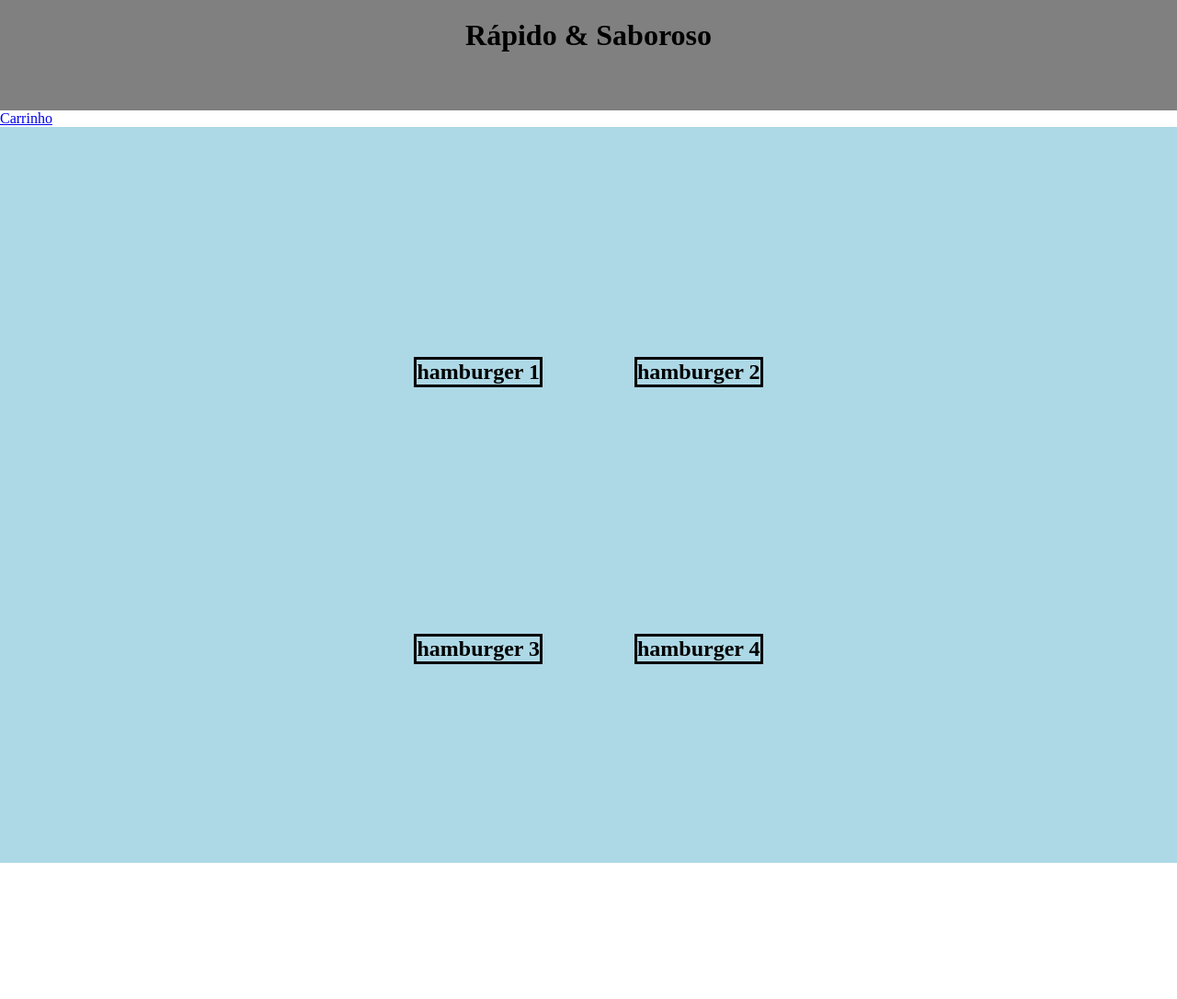
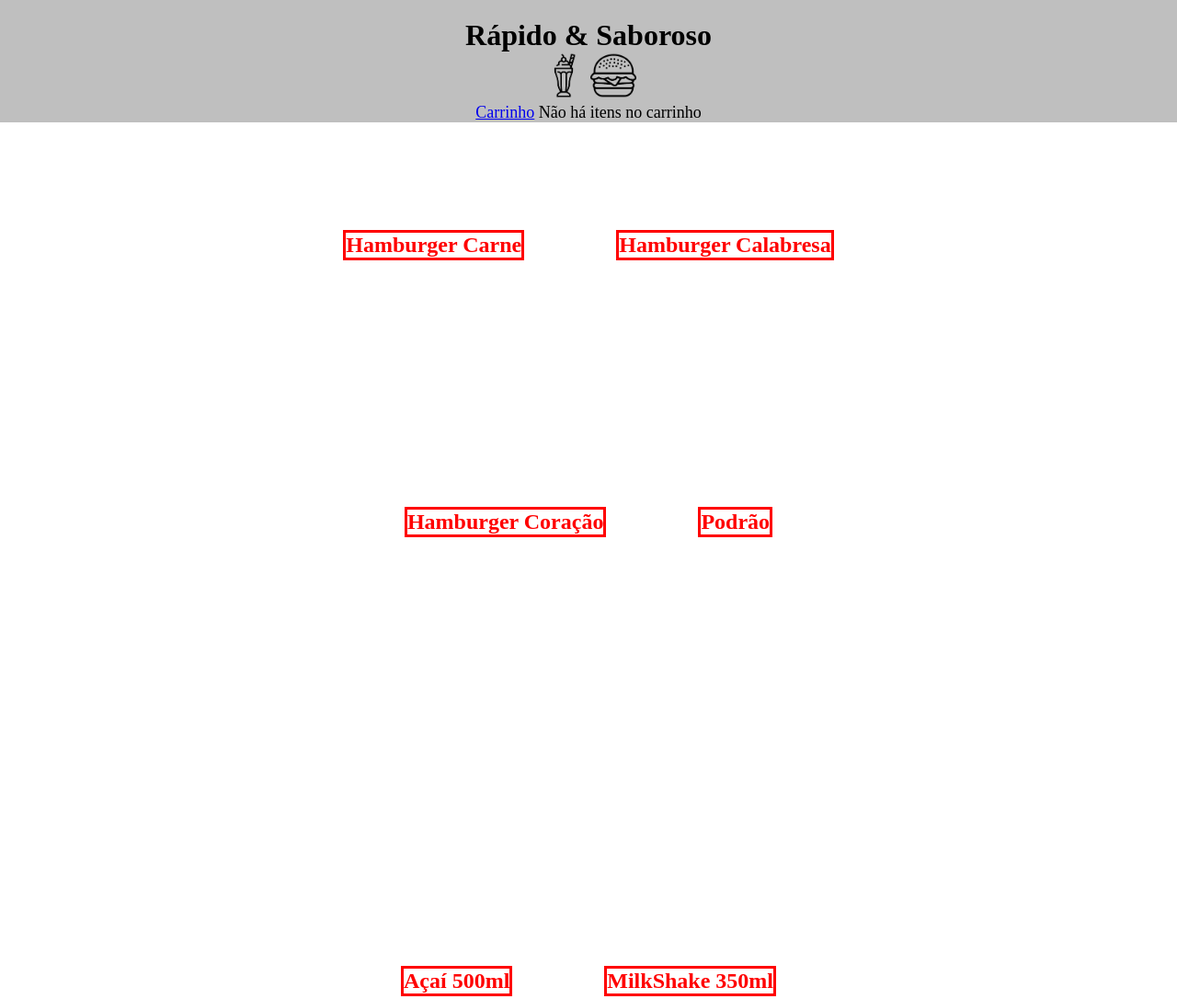
Before and after one commit to dearerknoot/Projeto-lancheria, a plain HTML site: page index.html in a window 1280 px wide. Shown: the top 1086 px of the page at 92% size. Before the commit the page ends 938 px from the top, so only its background shows below. Drawn offline with Linux system fonts and the light colour scheme.

Commit message:
atualização projeto lancheria

```diff
--- a/index.css
+++ b/index.css
@@ -1,26 +1,32 @@
 *{
    margin: 0;
 }
+body{
+   background-image: url('');
+   background-size: cover;
+}
 #main{
    width: 100%;
-   background-color: gray;
-   height: 100px;
+   background-color: rgba(128, 128, 128, 0.507);
+   height: auto;
    text-align: center;
    padding-top: 20px;
+   position: fixed;
 }
 .item{
    border-style: solid;
+   display: flex;
 }
 #hamburger{
-   background-color: lightblue;
-   background-size: cover;
+   /* background-image: none;
+   background-size: cover; */
    height: 100vh;
 }
 .content{
    display: flex;
    /* padding-top: 250px; */
    justify-content: center;
-
+   color: red
 }
 .item{
    /* width: 200px; */
@@ -29,3 +35,13 @@
    margin-right: 50px;
    margin-top: 250px;
 }
+.links{
+   font-size: large;
+}
+#sobremesas{
+   height: 100vh;
+}
+.icone{
+   width: 50px;
+   height: 50px;
+}
--- a/index.html
+++ b/index.html
@@ -3,33 +3,58 @@
 <head>
    <meta charset="UTF-8">
    <meta name="viewport" content="width=device-width, initial-scale=1.0">
-   <title>Lanchonete Rápido & Saboroso</title>
+   <title>Rápido & Saboroso</title>
+   <link rel="shortcut icon" href="imagens/hamburger-removebg-preview.png">
    <link rel="stylesheet" href="index.css">
 </head>
 <body>
 
    <div id="main">
       <h1>Rápido & Saboroso</h1>
+      <div class="links">
+         <a href="#sobremesas"><img src="imagens/2234893-removebg-preview.png" class="icone"></a>
+         <a href="#hamburger"><img src="imagens/176152-removebg-preview.png" class="icone"></a>
+         <div class="links" id="carrinho">
+            <a href="lista.html">Carrinho</a><label id="alerta"></label>
+         </div>
+      </div>
    </div>
-   <a href="lista.html">Carrinho</a>
-
-
    <section id="hamburger">
       <div class="content">
-         <div data-nome="Carne" data-numero="0" data-valor="15" data-desc="Hamburger de carne com salada e molho especial" class="item" id="ham1">
-            <h1>hamburger 1</h1>
+         <div data-nome="Carne"  data-valor="15" data-desc="Hamburger de carne com salada e molho especial" class="item" id="ham1">
+            <h1>Hamburger Carne</h1>
          </div>
-         <div data-nome="Calabresa" data-numero="1" data-valor="20" data-desc="Hamburger de calabresa com cebola e molho especial" class="item" id="ham2">
-            <h1>hamburger 2</h1>
+         <div data-nome="Calabresa"  data-valor="20" data-desc="Hamburger de calabresa com cebola e molho especial" class="item" id="ham2">
+            <h1>Hamburger Calabresa</h1>
          </div>
          </div>
       </div><br>
       <div class="content">
-         <div data-nome="Hamburger coração" data-numero="2" data-valor="25" data-desc="Hamburger de coração com cebola e molho especial" class="item" id="ham3">
-            <h1>hamburger 3</h1>
+         <div data-nome="Hamburger Coração" data-valor="25" data-desc="Hamburger de coração com cebola e molho especial" class="item" id="ham3">
+            <h1>Hamburger Coração</h1>
          </div>
-         <div data-nome="Podrão" data-numero="1" data-valor="27" data-desc="Hamburger podrão, combo de todos os igredientes" class="item" id="ham4">
-            <h1>hamburger 4</h1>
+         <div data-nome="Podrão" data-valor="27" data-desc="Hamburger podrão, combo de todos os igredientes" class="item" id="ham4">
+            <h1>Podrão</h1>
+         </div>
+         </div>
+      </div>
+   </section>
+   <section id="sobremesas">
+      <div class="content">
+         <div data-nome="Açaí" data-valor="7,50" data-desc="Copo de açaí 500ml" class="item" id="acai">
+            <h1>Açaí 500ml</h1>
+         </div>
+         <div data-nome="Milkshake Chocolate 350ml" data-numero="5" data-valor="14,50" data-desc="Milkshake copo de 350ml" class="item" id="milk">
+            <h1>MilkShake 350ml</h1>
+         </div>
+         </div>
+      </div><br>
+      <div class="content">
+         <div data-nome="Bolo de pote" data-valor="8" data-desc="Bolo de pote caseiro" class="item" id="bolo">
+            <h1>Bolo de pote</h1>
+         </div>
+         <div data-nome="Mousse Morango" data-valor="10" data-desc="Mousse de morango no pote de  300ml" class="item" id="mousse">
+            <h1>Mousse Morango</h1>
          </div>
          </div>
       </div>
--- a/index.js
+++ b/index.js
@@ -4,18 +4,25 @@ let itens = document.querySelectorAll('.item');
 let produtos = document.getElementById('produtos');
 let valorPagar = document.getElementById('valorPagar');
 let itensLista = JSON.parse(localStorage.getItem('itensLista')) || [];
+let alerta = document.getElementById('alerta');
+
+if(itensLista.length === 0){
+   let divCarrinho = document.getElementById('carrinho');
+   divCarrinho.style.pointerEvents = 'none';
+   alerta.textContent = " Não há itens no carrinho"
+}
 itens.forEach(item =>{
    item.addEventListener('click',()=>{
-      item.style.backgroundColor = 'red';
-      const numero = item.dataset.numero;
+      // const numero = item.dataset.numero;
       const nome = item.dataset.nome;
       const valor = item.dataset.valor;
       const desc = item.dataset.desc;
       itensLista.push({nome,valor,desc});
-      console.log(itensLista[numero].nome)
-      console.log(itensLista)
+      // console.log(itensLista[numero].nome)
+      // console.log(itensLista)
       alert('Item adicionado ao seu carrinho');
       localStorage.setItem('itensLista', JSON.stringify(itensLista));
+      window.location.reload();
    })
 })
 itensLista.forEach((item)=>{
@@ -25,15 +32,15 @@ itensLista.forEach((item)=>{
    produto.textContent = item.nome + " " + item.valor + " R$ ";
    produtos.appendChild(produto);
    produto.appendChild(botaoProduto);
-   botaoProduto.onclick = ()=>{
+   botaoProduto.onclick = ()=>{ // remove o item do array itenslista
       let index = itensLista.indexOf(item);
       console.log(index)
       if (index > -1) {
          itensLista.splice(index, 1);
          console.log(itensLista)
-         localStorage.clear(index);
-         produtos.removeChild(produto)
+         localStorage.setItem('itensLista', JSON.stringify(itensLista));
+         produtos.removeChild(produto);
+         console.log(itensLista)
        }
    }
 })
-// localStorage.clear(itensLista);
--- a/lista.css
+++ b/lista.css
@@ -0,0 +1,11 @@
+#produtos{
+    border-style: solid;
+    width: 500px;
+    height: auto;
+}
+#main{
+    width: 100%;
+    display: flex;
+    justify-content: center;
+    text-align: center;
+}
```
Also changed, not shown: lista.html (+9 -4 lines), imagens/176152-removebg-preview.png (added), imagens/2234893-removebg-preview.png (added), imagens/4452317.jpg (added), imagens/hamburger-removebg-preview.png (added).
